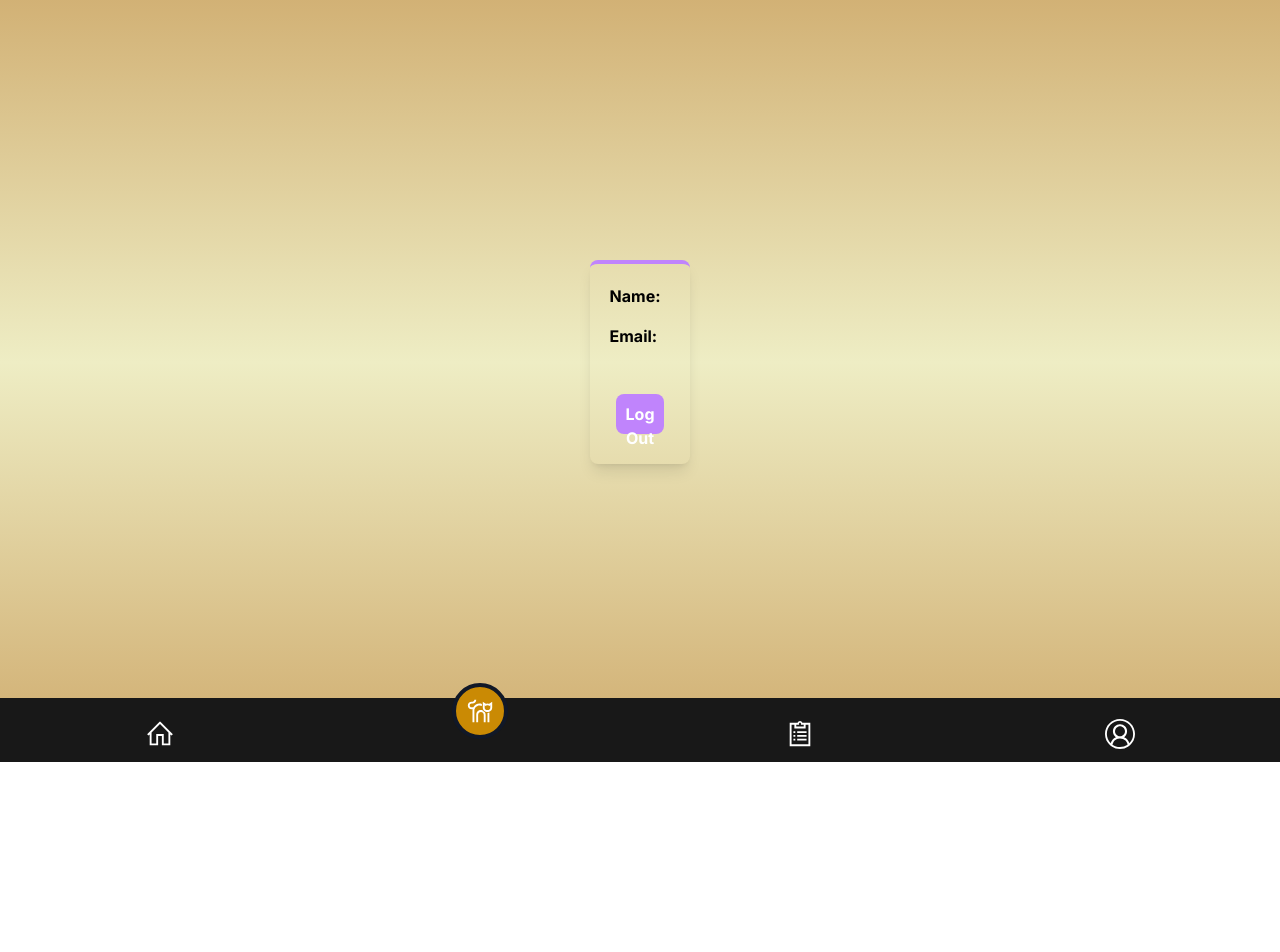
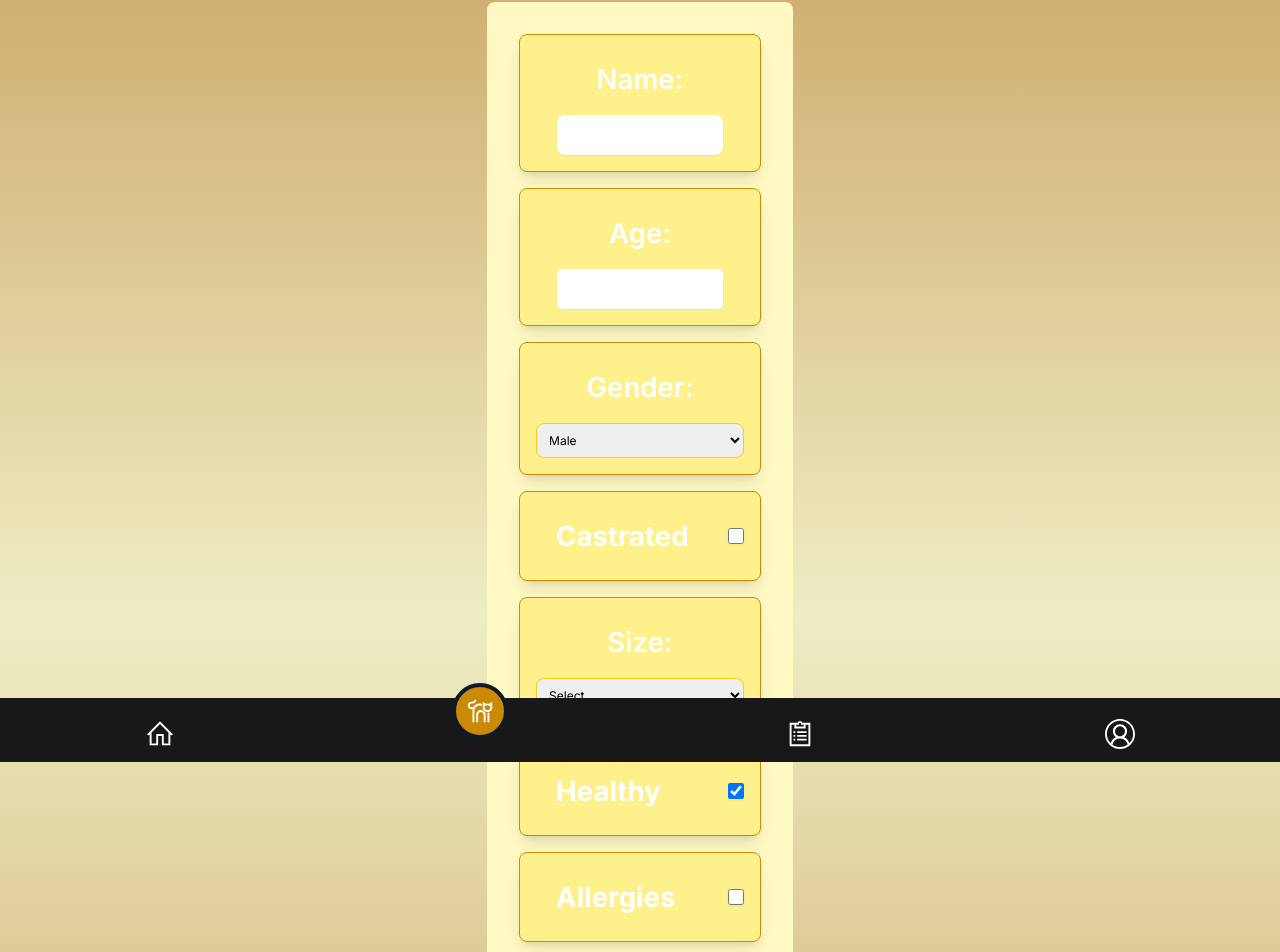
Before and after one commit to marisagdoliveira/kitncare, a Next.js app: page /registcat in a window 1280 px wide. Shown: the part 38-990 px from the top of the page. Before the commit the page ends 800 px from the top, so only its background shows below. Built offline with nearby package versions, Linux system fonts and the light colour scheme; no server answers.

Commit message:
catregist

```diff
--- a/app/components/catRegistrationForm.jsx
+++ b/app/components/catRegistrationForm.jsx
@@ -1,89 +1,199 @@
 // components/CatRegistrationForm.js
-"use client"
-import { useState } from 'react';
+"use client";
+import { useState } from "react";
 
 const CatRegistrationForm = () => {
-
   const [formData, setFormData] = useState({
-        name: '',
-        age: '',
-        sex: '',
+    name: "",
+    age: "",
+    Gender: "",
     castrated: false,
-        size: '',
+    size: "",
     healthState: {
       healthy: true,
       allergies: false,
-            vaccinated: true
-        }
+      vaccinated: true,
+    },
   });
 
   const handleChange = (e) => {
     const { name, value, type, checked } = e.target;
-        setFormData(prevState => ({
+    setFormData((prevState) => ({
       ...prevState,
-            [name]: type === 'checkbox' ? checked : value
+      [name]: type === "checkbox" ? checked : value,
     }));
   };
 
   const handleHealthStateChange = (e) => {
     const { name, value, type, checked } = e.target;
-        setFormData(prevState => ({
+    setFormData((prevState) => ({
       ...prevState,
       healthState: {
         ...prevState.healthState,
-                [name]: type === 'checkbox' ? checked : value
-            }
+        [name]: type === "checkbox" ? checked : value,
+      },
     }));
   };
 
   const handleSubmit = async (e) => {
     e.preventDefault();
-        const response = await fetch('/api/registerCat', {
-            method: 'POST',
+    const response = await fetch("/api/registerCat", {
+      method: "POST",
       headers: {
-                'Content-Type': 'application/json'
+        "Content-Type": "application/json",
       },
-            body: JSON.stringify(formData)
+      body: JSON.stringify(formData),
     });
     const result = await response.json();
     console.log(result);
   };
 
   return (
-        <form onSubmit={handleSubmit}>
+    <form
+      className="cat-form overflow-hidden mb-32 mt-10 p-4 rounded-lg bg-yellow-100"
+      onSubmit={handleSubmit}
+    >
+      <div className="rounded-lg bg-yellow-200 border border-yellow-600 p-4 m-4 text-xs shadow-lg">
+        <div className="flex flex-col space-y-2">
+          <label className="text-brown-700 font-semibold">Name:</label>
+          <input
+            type="text"
+            name="name"
+            value={formData.name}
+            onChange={handleChange}
+            required
+            className="p-2 bg-white border border-yellow-600 rounded-lg focus:outline-none focus:ring-2 focus:ring-yellow-500"
+          />
+        </div>
+      </div>
+
+      <div className="rounded-lg bg-yellow-200 border border-yellow-600 p-4 m-4 text-xs shadow-lg">
+        <div className="flex flex-col space-y-2">
+          <label className="text-brown-700 font-semibold">Age:</label>
+          <input
+            type="text"
+            name="age"
+            value={formData.age}
+            onChange={handleChange}
+            required
+            className="p-2 bg-white border border-yellow-600rounded-lg focus:outline-none focus:ring-2 focus:ring-yellow-500"
+          />
+        </div>
+      </div>
+
+      <div className="rounded-lg bg-yellow-200 border border-yellow-600 p-4 m-4 text-xs shadow-lg">
+        <div className="flex flex-col space-y-2">
+          <label className="text-brown-700 font-semibold">Gender:</label>
+          <select
+            name="gender"
+            value={formData.gender}
+            onChange={handleChange}
+            required
+            className="p-2 border border-yellow-400 rounded-lg focus:outline-none focus:ring-2 focus:ring-yellow-500"
+          >
+            <option value="" disabled>
+              Select...
+            </option>
+            <option value="male">Male</option>
+            <option value="female">Female</option>
+          </select>
+        </div>
+      </div>
+
+      <div className="rounded-lg bg-yellow-200 border border-yellow-600 p-4 m-4 text-xs shadow-lg">
+        <div className="flex items-center justify-between">
           <div>
-                <label>Name:</label>
-                <input type="text" name="name" value={formData.name} onChange={handleChange} required />
+            <label className="text-brown-700">Castrated</label>
           </div>
           <div>
-                <label>Age:</label>
-                <input type="text" name="age" value={formData.age} onChange={handleChange} required />
+            <input
+              type="checkbox"
+              name="castrated"
+              checked={formData.castrated}
+              onChange={handleChange}
+              className="form-checkbox h-4 w-4 text-yellow-500 border-yellow-400 focus:ring-yellow-500"
+            />
+          </div>
+        </div>
+      </div>
+
+      <div className="rounded-lg bg-yellow-200 border border-yellow-600 p-4 m-4 text-xs shadow-lg">
+        <div className="flex flex-col space-y-2">
+          <label className="text-brown-700 font-semibold">Size:</label>
+          <select
+            name="size"
+            value={formData.size}
+            onChange={handleChange}
+            required
+            className="p-2 border border-yellow-400 rounded-lg focus:outline-none focus:ring-2 focus:ring-yellow-500"
+          >
+            <option value="" disabled>
+              Select...
+            </option>
+            <option value="small">Small</option>
+            <option value="medium">Medium</option>
+            <option value="large">Large</option>
+          </select>
+        </div>
+      </div>
+
+      <div className="rounded-lg bg-yellow-200 border border-yellow-600 p-4 m-4 text-xs shadow-lg">
+        <div className="flex items-center justify-between">
+          <div>
+            <label className="text-brown-700">Healthy</label>
           </div>
           <div>
-                <label>Sex:</label>
-                <input type="text" name="sex" value={formData.sex} onChange={handleChange} required />
+            <input
+              type="checkbox"
+              name="healthy"
+              checked={formData.healthState.healthy}
+              onChange={handleHealthStateChange}
+              className="form-checkbox h-4 w-4 text-yellow-500 border-yellow-400 focus:ring-yellow-500"
+            />
+          </div>
+        </div>
+      </div>
+
+      <div className="rounded-lg bg-yellow-200 border border-yellow-600 p-4 m-4 text-xs shadow-lg">
+        <div className="flex items-center justify-between">
+          <div >
+            <label className="text-brown-700">Allergies</label>
           </div>
           <div>
-                <label>Castrated:</label>
-                <input type="checkbox" name="castrated" checked={formData.castrated} onChange={handleChange} />
+            <input
+              type="checkbox"
+              name="allergies"
+              checked={formData.healthState.allergies}
+              onChange={handleHealthStateChange}
+              className="form-checkbox h-4 w-4 text-yellow-500 border-yellow-400 focus:ring-yellow-500"
+            />
+          </div>
+        </div>
+      </div>
+
+      <div className="rounded-lg bg-yellow-200 border border-yellow-600 p-4 m-4 text-xs shadow-lg">
+        <div className="flex items-center justify-between ">
+          <div>
+            <label className="text-brown-700">Vaccinated</label>
           </div>
           <div>
-                <label>Size:</label>
-                <input type="text" name="size" value={formData.size} onChange={handleChange} required />
+            <input
+              type="checkbox"
+              name="vaccinated"
+              checked={formData.healthState.vaccinated}
+              onChange={handleHealthStateChange}
+              className="form-checkbox h-4 w-4 text-yellow-500 border-yellow-400 focus:ring-yellow-500"
+            />
           </div>
-            <div>
-                <label>Healthy:</label>
-                <input type="checkbox" name="healthy" checked={formData.healthState.healthy} onChange={handleHealthStateChange} />
         </div>
-            <div>
-                <label>Allergies:</label>
-                <input type="checkbox" name="allergies" checked={formData.healthState.allergies} onChange={handleHealthStateChange} />
       </div>
-            <div>
-                <label>Vaccinated:</label>
-                <input type="checkbox" name="vaccinated" checked={formData.healthState.vaccinated} onChange={handleHealthStateChange} />
-            </div>
-            <button type="submit">Register Cat</button>
+
+      <button
+        type="submit"
+        className="w-full border border-black bg-orange-500 text-white py-2 px-4 rounded-lg hover:bg-orange-600 focus:outline-none focus:ring-2 focus:ring-orange-500"
+      >
+        Register Cat
+      </button>
     </form>
   );
 };
--- a/app/registcat/page.jsx
+++ b/app/registcat/page.jsx
@@ -1,18 +1,19 @@
-"use client"
+"use client";
 
 import NavBar from "../components/NavBar";
 import UserInfo from "../components/UserInfo";
 import { useRouter } from "next/navigation";
-
+import CatRegistrationForm from "../components/catRegistrationForm";
 
 
 export default function Homepage() {
-    const router = useRouter()
-    const currentUrl = router.asPath;
-    return (
-        <div >
-    <UserInfo />
-    <NavBar currentUrl={currentUrl} />
+  const router = useRouter();
+  const currentUrl = router.asPath;
+  return (
+    <div>
+      <CatRegistrationForm/>
+      <NavBar currentUrl={currentUrl} />
+
     </div>
-    )
+  );
 }
```
Lines whose indentation alone changed are shown as unchanged.
